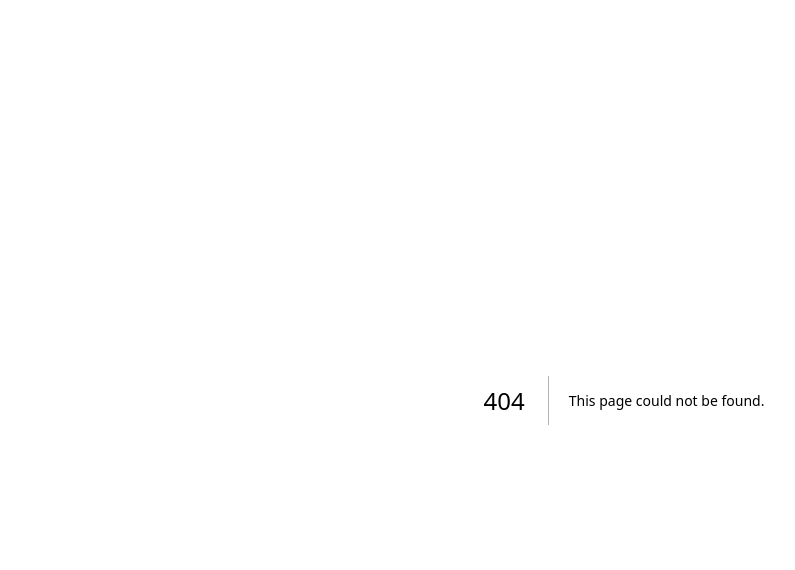
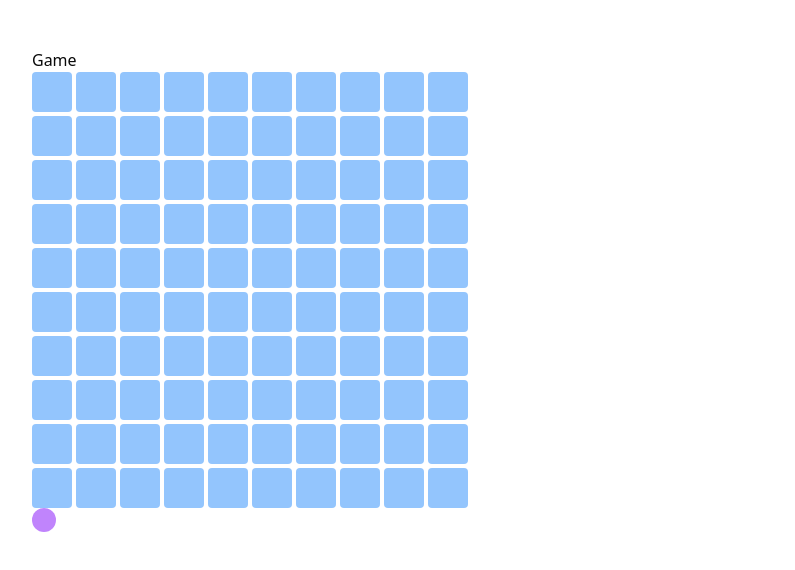
Before and after one commit to Envoy-VC/battleship-x-scaling-ethereum, a Next.js app in the folder apps/web/: page /game in a window 1280 px wide. Before the commit this address had no page. Shown: the top 570 px of the page, without its empty margins (16-811 px from the left). Built offline with nearby package versions, Linux system fonts and the light colour scheme.

Commit message:
chore: add basic 2d drag and drop game

```diff
--- a/apps/web/package.json
+++ b/apps/web/package.json
@@ -18,11 +18,14 @@
     "lucide-react": "^0.365.0",
     "next": "^14.1.3",
     "react": "18.2.0",
+    "react-dnd": "^16.0.1",
+    "react-dnd-html5-backend": "^16.0.1",
     "react-dom": "18.2.0",
     "tailwind-merge": "^2.2.2",
     "tailwindcss-animate": "^1.0.7",
     "viem": "^2.9.13",
-    "zod": "^3.22.4"
+    "zod": "^3.22.4",
+    "zustand": "^4.5.2"
   },
   "devDependencies": {
     "@trivago/prettier-plugin-sort-imports": "^4.3.0",
--- /dev/null
+++ b/apps/web/src/components/game/Board.tsx
@@ -0,0 +1,23 @@
+import React from 'react';
+
+import BoardSquare from './BoardSquare';
+
+const Board = () => {
+  const grid: boolean[][] = Array(10).fill(Array(10).fill(true));
+
+  return (
+    <div className='flex flex-col gap-1'>
+      {grid.map((row, rowIdx) => {
+        return (
+          <div className='flex flex-row items-center gap-1' key={rowIdx}>
+            {row.map((ele, eleIdx) => {
+              return <BoardSquare key={eleIdx} x={rowIdx} y={eleIdx} />;
+            })}
+          </div>
+        );
+      })}
+    </div>
+  );
+};
+
+export default Board;
--- /dev/null
+++ b/apps/web/src/components/game/BoardSquare.tsx
@@ -0,0 +1,65 @@
+import React from 'react';
+import { useDrop } from 'react-dnd';
+
+import { useGameStore } from '~/lib/stores';
+
+import Ship from './Ship';
+
+import { ShipTypes } from '~/types/game';
+
+interface Props {
+  x: number;
+  y: number;
+}
+
+const BoardSquare = ({ x, y }: Props) => {
+  const { moveShip, isAtPosition } = useGameStore();
+  const [{ isOver, canDrop }, drop] = useDrop<
+    unknown,
+    unknown,
+    {
+      isOver: boolean;
+      canDrop: boolean;
+    }
+  >(
+    () => ({
+      accept: [
+        ShipTypes.CARRIER,
+        ShipTypes.BATTLESHIP,
+        ShipTypes.CRUISER,
+        ShipTypes.SUBMARINE,
+        ShipTypes.DESTROYER,
+      ],
+      canDrop: () => true,
+      drop: (item, monitor) => {
+        const type = monitor.getItemType() as ShipTypes;
+        if (type === ShipTypes.CARRIER) {
+          moveShip(type, {
+            start: [x, x],
+            end: [y, y],
+          });
+        }
+      },
+      collect: (monitor) => ({
+        isOver: !!monitor.isOver(),
+        canDrop: !!monitor.canDrop(),
+      }),
+    }),
+    []
+  );
+
+  return (
+    <div
+      // @ts-ignore
+      ref={drop}
+      className='aspect-square w-10 rounded-sm bg-blue-300 relative flex items-center justify-center'
+    >
+      {isAtPosition(ShipTypes.CARRIER, {
+        start: [x, x],
+        end: [y, y],
+      }) && <Ship />}
+    </div>
+  );
+};
+
+export default BoardSquare;
--- /dev/null
+++ b/apps/web/src/components/game/Ship.tsx
@@ -0,0 +1,25 @@
+import React from 'react';
+import { useDrag } from 'react-dnd';
+
+import { ShipTypes } from '~/types/game';
+
+const Ship = () => {
+  const [{ isDragging }, drag, preview] = useDrag(
+    () => ({
+      type: ShipTypes.CARRIER,
+      collect: (monitor) => ({
+        isDragging: !!monitor.isDragging(),
+      }),
+    }),
+    []
+  );
+  return (
+    <div
+      // @ts-ignore
+      ref={drag}
+      className='w-6 h-6 bg-purple-400 rounded-full'
+    ></div>
+  );
+};
+
+export default Ship;
--- /dev/null
+++ b/apps/web/src/components/game/index.ts
@@ -0,0 +1,4 @@
+import Board from './Board';
+import Ship from './Ship';
+
+export { Board, Ship };
--- /dev/null
+++ b/apps/web/src/lib/stores/game-store.ts
@@ -0,0 +1,50 @@
+import { create } from 'zustand';
+
+import { ShipTypes } from '~/types/game';
+
+type Position = {
+  start: [number, number];
+  end: [number, number];
+};
+
+const initialPos: Position = {
+  start: [-1, -1],
+  end: [-1, -1],
+};
+
+type GameState = {
+  initial: Position;
+  carrier: Position;
+  battleship: Position;
+  cruiser: Position;
+  submarine: Position;
+  destroyer: Position;
+};
+
+type GameActions = {
+  isAtPosition: (ship: ShipTypes, position: Position) => boolean;
+  moveShip: (ship: ShipTypes, position: Position) => void;
+};
+
+export const useGameStore = create<GameState & GameActions>((set, get) => ({
+  initial: initialPos,
+  carrier: initialPos,
+  battleship: initialPos,
+  cruiser: initialPos,
+  submarine: initialPos,
+  destroyer: initialPos,
+  moveShip: (ship, position) => {
+    set({ [ship.toLowerCase()]: position });
+  },
+  isAtPosition: (ship, position) => {
+    const pos = get()[ship.toLowerCase() as keyof GameState];
+    if (
+      pos.start[0] === position.start[0] &&
+      pos.start[1] === position.start[1] &&
+      pos.end[0] === position.end[0] &&
+      pos.end[1] === position.end[1]
+    )
+      return true;
+    else return false;
+  },
+}));
--- /dev/null
+++ b/apps/web/src/lib/stores/index.ts
@@ -0,0 +1,3 @@
+import { useGameStore } from './game-store';
+
+export { useGameStore };
--- a/apps/web/src/pages/_app.tsx
+++ b/apps/web/src/pages/_app.tsx
@@ -1,3 +1,6 @@
+import { DndProvider } from 'react-dnd';
+import { HTML5Backend } from 'react-dnd-html5-backend';
+
 import { type AppType } from 'next/app';
 import { Inter } from 'next/font/google';
 
@@ -11,7 +14,9 @@ const inter = Inter({
 const MyApp: AppType = ({ Component, pageProps }) => {
   return (
     <main className={`font-sans ${inter.variable}`}>
-      <Component {...pageProps} />
+      <DndProvider backend={HTML5Backend}>
+        <Component {...pageProps} />
+      </DndProvider>
     </main>
   );
 };
--- /dev/null
+++ b/apps/web/src/pages/game/index.tsx
@@ -0,0 +1,20 @@
+import React from 'react';
+
+import { useGameStore } from '~/lib/stores';
+
+import { Board, Ship } from '~/components/game';
+
+import { ShipTypes } from '~/types/game';
+
+const Game = () => {
+  const { isAtPosition, initial } = useGameStore();
+  return (
+    <div className='p-12'>
+      <h1>Game</h1>
+      <Board />
+      {isAtPosition(ShipTypes.CARRIER, initial) && <Ship />}
+    </div>
+  );
+};
+
+export default Game;
--- /dev/null
+++ b/apps/web/src/types/game.ts
@@ -0,0 +1,7 @@
+export enum ShipTypes {
+  CARRIER = 'CARRIER',
+  BATTLESHIP = 'BATTLESHIP',
+  CRUISER = 'CRUISER',
+  SUBMARINE = 'SUBMARINE',
+  DESTROYER = 'DESTROYER',
+}
```
Also changed, not shown: apps/web/src/components/index.ts (added), 1 other file (tests, documents, lock files or other folders).
